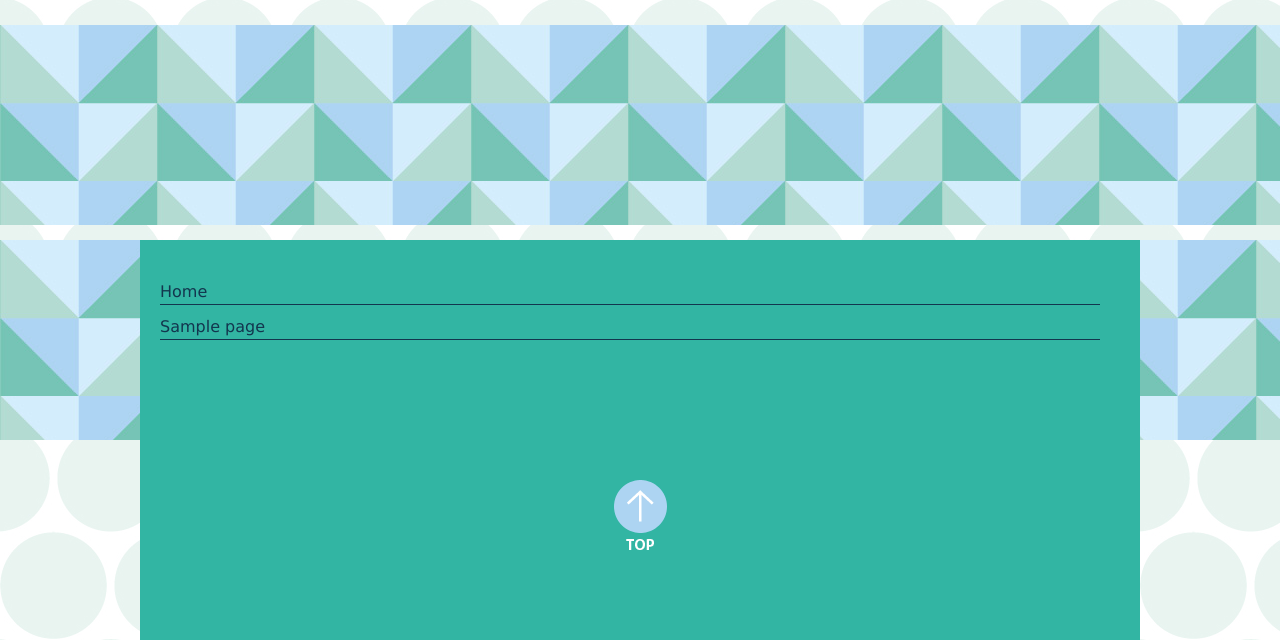
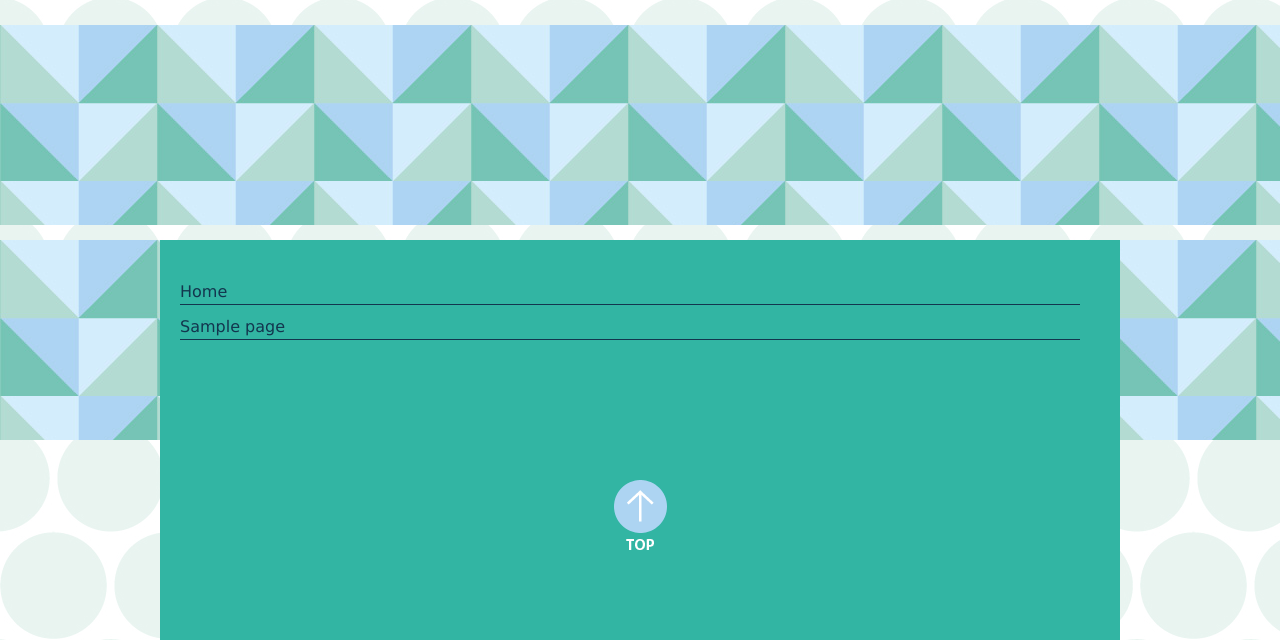
Before and after one commit to OSCA98/wp-content, a WordPress theme: template themes/kitatrier-theme/page.php in a window 1280 px wide. Shown: the part 324-964 px from the top of the page. Run offline with PHP 8.4 and a stand-in for WordPress, Linux system fonts and the light colour scheme; the site name, menu and one post (Sample post) are stand-ins, and other content is empty; some libraries are stand-ins or nearby versions.

Commit message:
footer styling

```diff
--- a/themes/kitatrier-theme/footer.php
+++ b/themes/kitatrier-theme/footer.php
@@ -27,25 +27,6 @@
 </div><!-- #page -->
 
 <script>
-	//footer anpassen
-	document.addEventListener("DOMContentLoaded", function() {
-
-		// Selektiere die ersten li von den jeweiligen untermenüs
-		var listItems = document.querySelectorAll('footer div.menu ul > li > ul >li:first-child');
-
-		listItems.forEach(function(item) {
-			// Überprüfe, ob ein über-übergeordnetes Element existiert
-			if (item.parentNode.parentNode) {
-				var grandparentElement = item.parentNode.parentNode;
-				//console.log('ELTERN: ',grandparentElement);
-				//console.log(grandparentElement.firstChild,'-------------',item.firstChild);
-
-				// Ersetze Obermenü <a> href, mit dem ersten Untermenü <a> href
-				grandparentElement.firstChild.setAttribute('href', item.firstChild.getAttribute('href'));
-			}
-		});
-	});
-
 	//top button
 	// JavaScript-Code
 	function scrollToTop() {
--- a/themes/kitatrier-theme/sass/custom/_footer.scss
+++ b/themes/kitatrier-theme/sass/custom/_footer.scss
@@ -8,7 +8,8 @@ footer {
   background: url(./assets/img/footer-bg.jpg);
 
   div {
-    width: 100rem;
+    width: 100%;
+    max-width: 960px;
     height: 100%;
     background-color: $color__turquoise;
     margin: 0 auto;
--- a/themes/kitatrier-theme/style.css
+++ b/themes/kitatrier-theme/style.css
@@ -1335,7 +1335,8 @@ footer {
 }
 
 footer div {
-	width: 100rem;
+	width: 100%;
+	max-width: 960px;
 	height: 100%;
 	background-color: #32b5a3;
 	margin: 0 auto;
```
Also changed, not shown: 1 other file.
